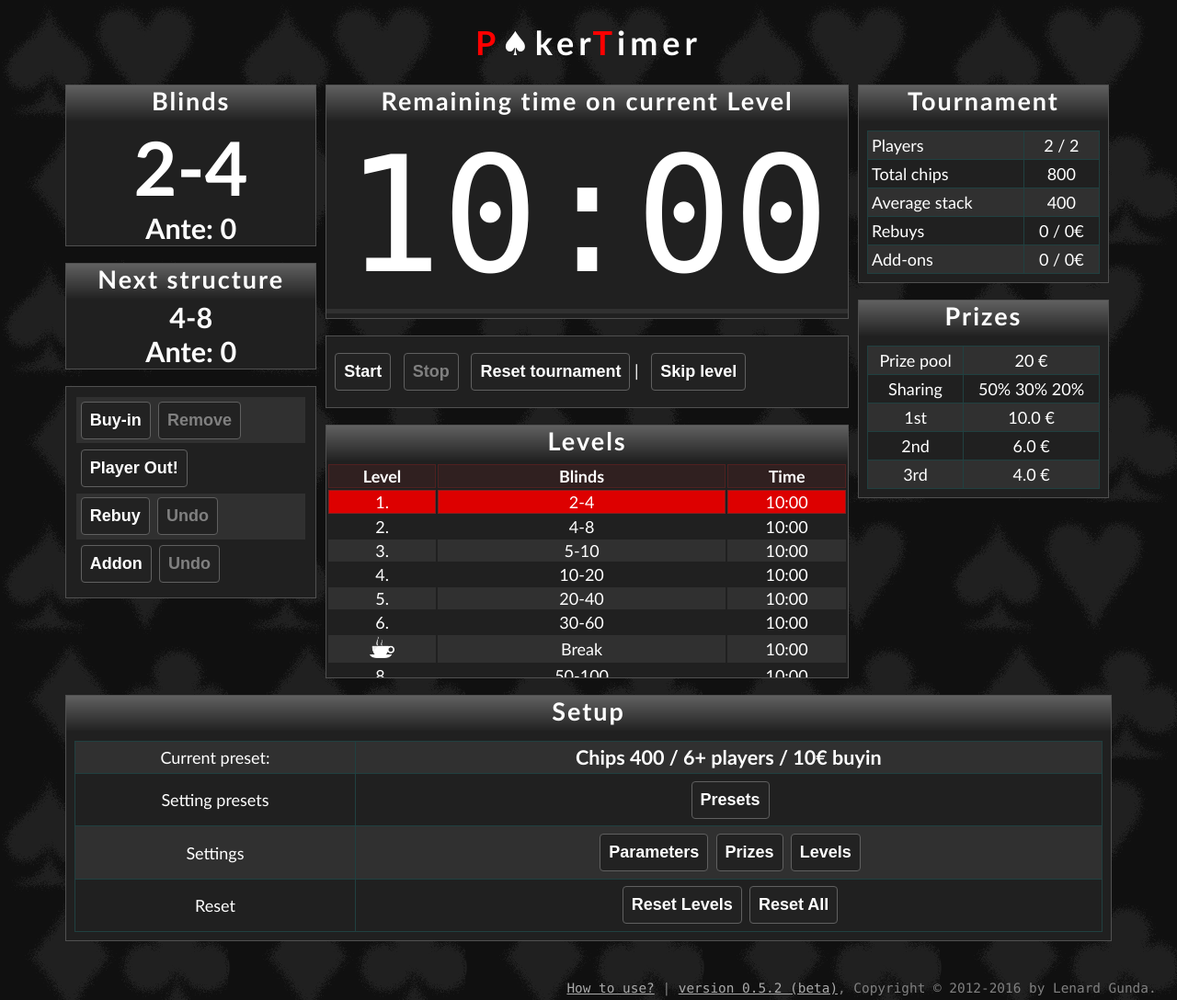
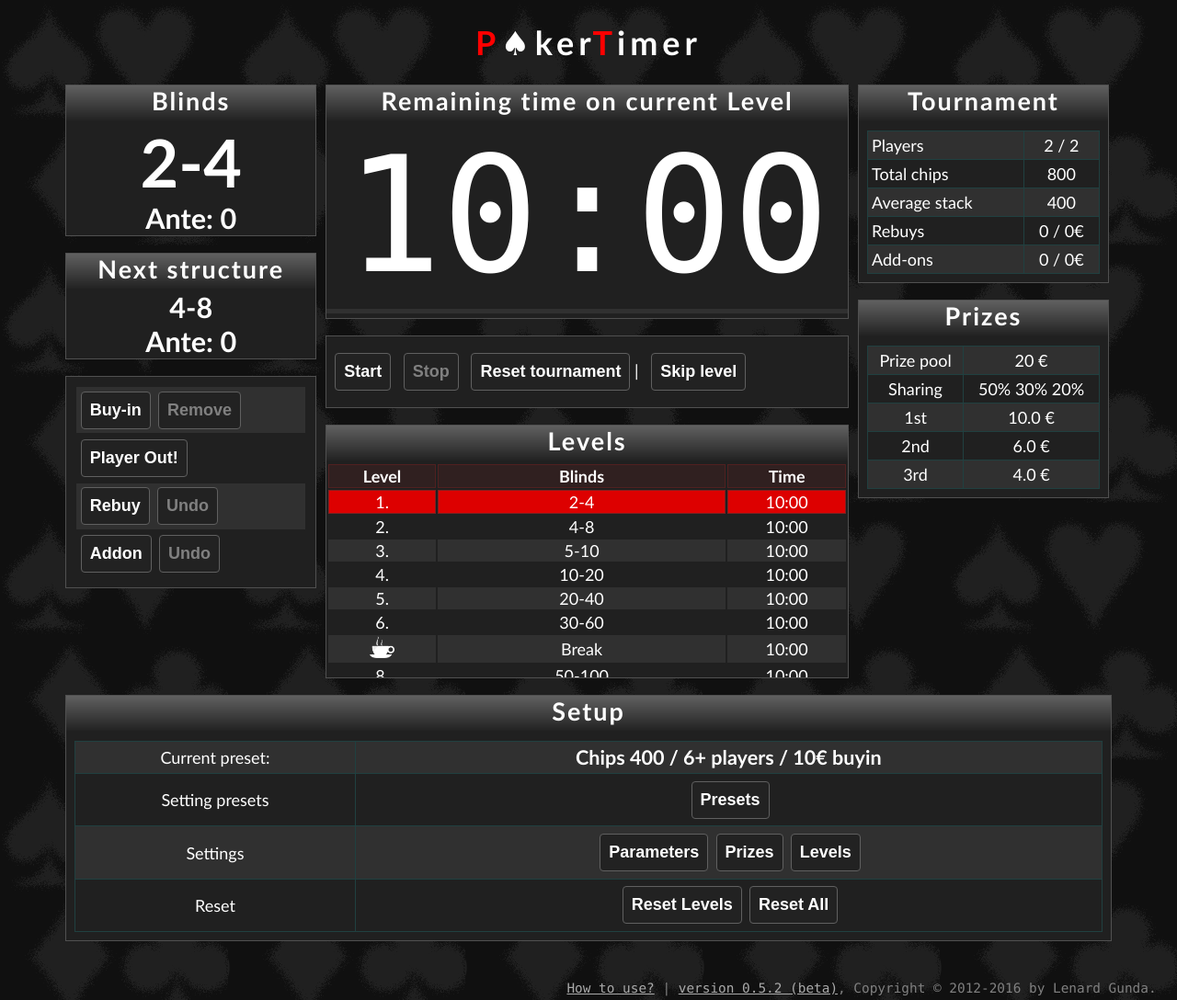
Before and after one commit to ReBuildAll/pokertimer, a plain HTML site: page src/pokertimer.html in a window 1280 px wide. Shown: the top 1088 px of the page at 92% size. Drawn offline with Linux system fonts and the light colour scheme.

Commit message:
Made text smaller on wide desktops

```diff
--- a/src/css/pokertimer.css
+++ b/src/css/pokertimer.css
@@ -256,7 +256,7 @@
 }
 @media (min-width: 1200px) {
     .widget-biginfo {
-        font-size: 4.5em;
+        font-size: 4.0em;
     }
     .widget-smallinfo  {
         font-size: 1.7em;
```
